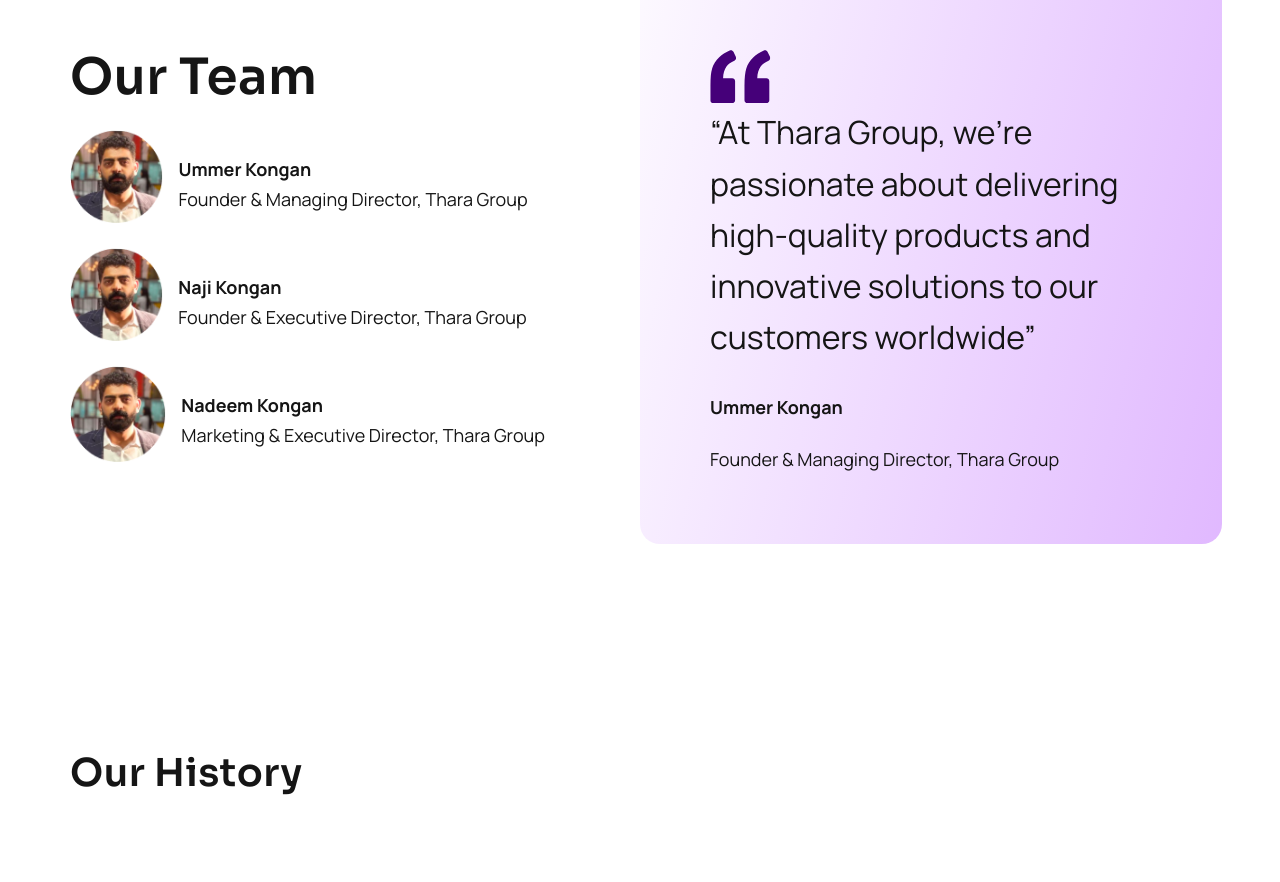
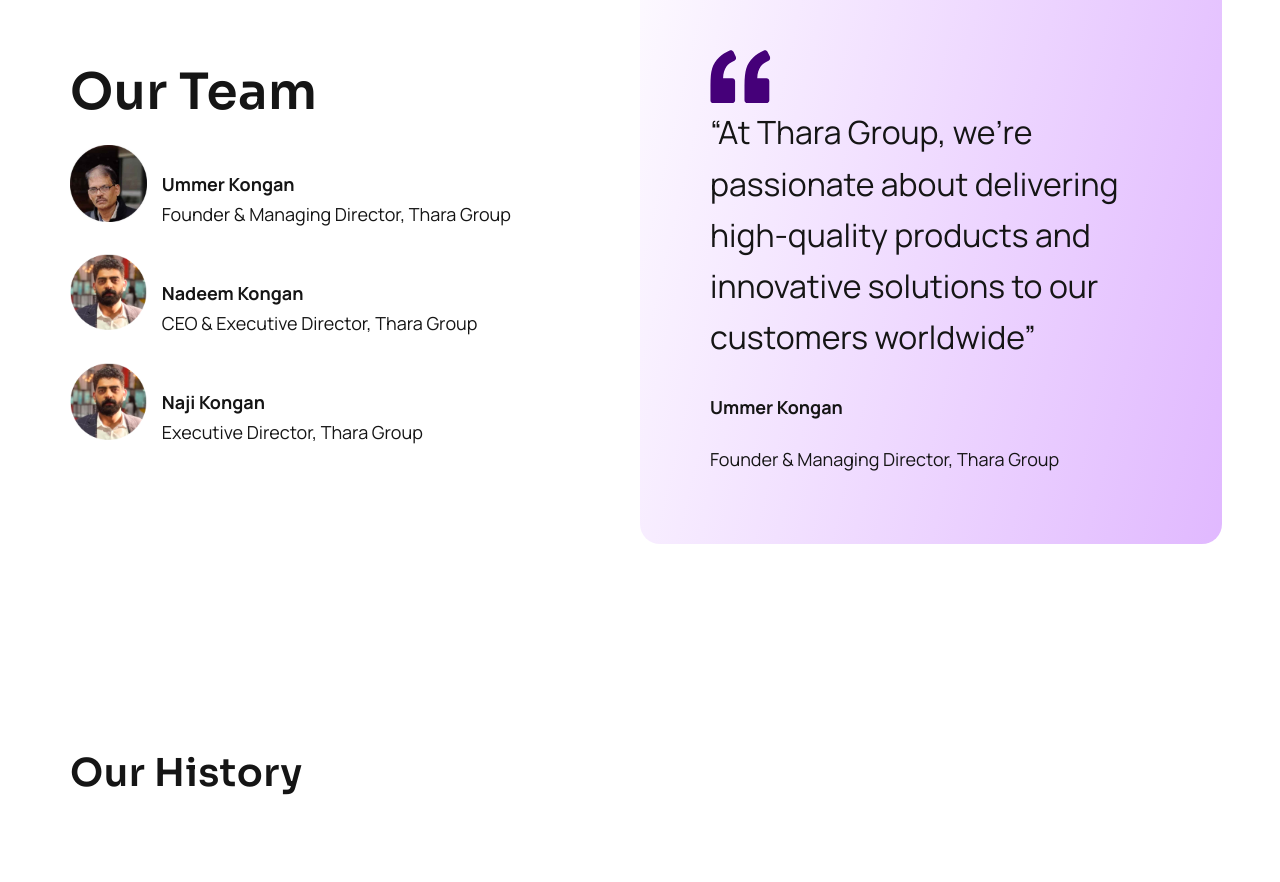
Before and after one commit to ll00lll00l0l/tharafrontend, a React (Create React App) app: page /about in a window 1280 px wide. Shown: the part 2080-2962 px from the top of the page. Built offline with nearby package versions, Linux system fonts and the light colour scheme.

Commit message:
compare ui with site

```diff
--- a/src/components/Ourteam.css
+++ b/src/components/Ourteam.css
@@ -35,7 +35,8 @@
 }
 
 .teamcol div  img {
-    width: 20%;
+    width: 6vw;
+    min-width: 60px;
     height: auto;
 
 }
--- a/src/components/Ourteam.js
+++ b/src/components/Ourteam.js
@@ -1,5 +1,7 @@
 import React from 'react'
 import Team1 from '../assets/img/ourteam1.png';
+import Team2 from '../assets/img/ourteam2.jpg';
+
 import Coma  from './Allsvgcomp.js';
 import  './Ourteam.css';
 
@@ -12,19 +14,19 @@
         <h1>Our Team</h1>
 
           <div>
-          <img src={Team1} alt='' className='img-fuild' />
+          <img src={Team2} alt='' className='img-fuild' />
            <div><h5>Ummer Kongan</h5>
          <h6>Founder & Managing Director, Thara Group</h6></div>
           </div>
           <div>
+          <img src={Team1} alt=''className='img-fuild'/>
+          <div><h5>Nadeem Kongan</h5>
+          <h6> CEO & Executive Director, Thara Group</h6></div>
+          </div>
+          <div>
           <img src={Team1} alt='' className='img-fuild'/>
           <div><h5>Naji Kongan</h5>
-          <h6>Founder & Executive Director, Thara Group</h6></div>
-          </div>
-          <div>
-          <img src={Team1} alt=''className='img-fuild'/>
-          <div><h5>Nadeem Kongan</h5>
-          <h6>Marketing & Executive Director, Thara Group</h6></div>
+          <h6>Executive Director, Thara Group</h6></div>
           </div>
         </div>
         <div className='teamcol2 col-md-6'>
--- a/src/components/Productdata.css
+++ b/src/components/Productdata.css
@@ -12,8 +12,7 @@
 .divimgdata img {
     width: 30vw;
     height: 30vw;
-    min-width: 250px;
-    min-height: 250px;
+
     border-radius: 20px;
 }
 .proddatacol{
```
Also changed, not shown: src/assets/img/ourteam2.jpg (added).
